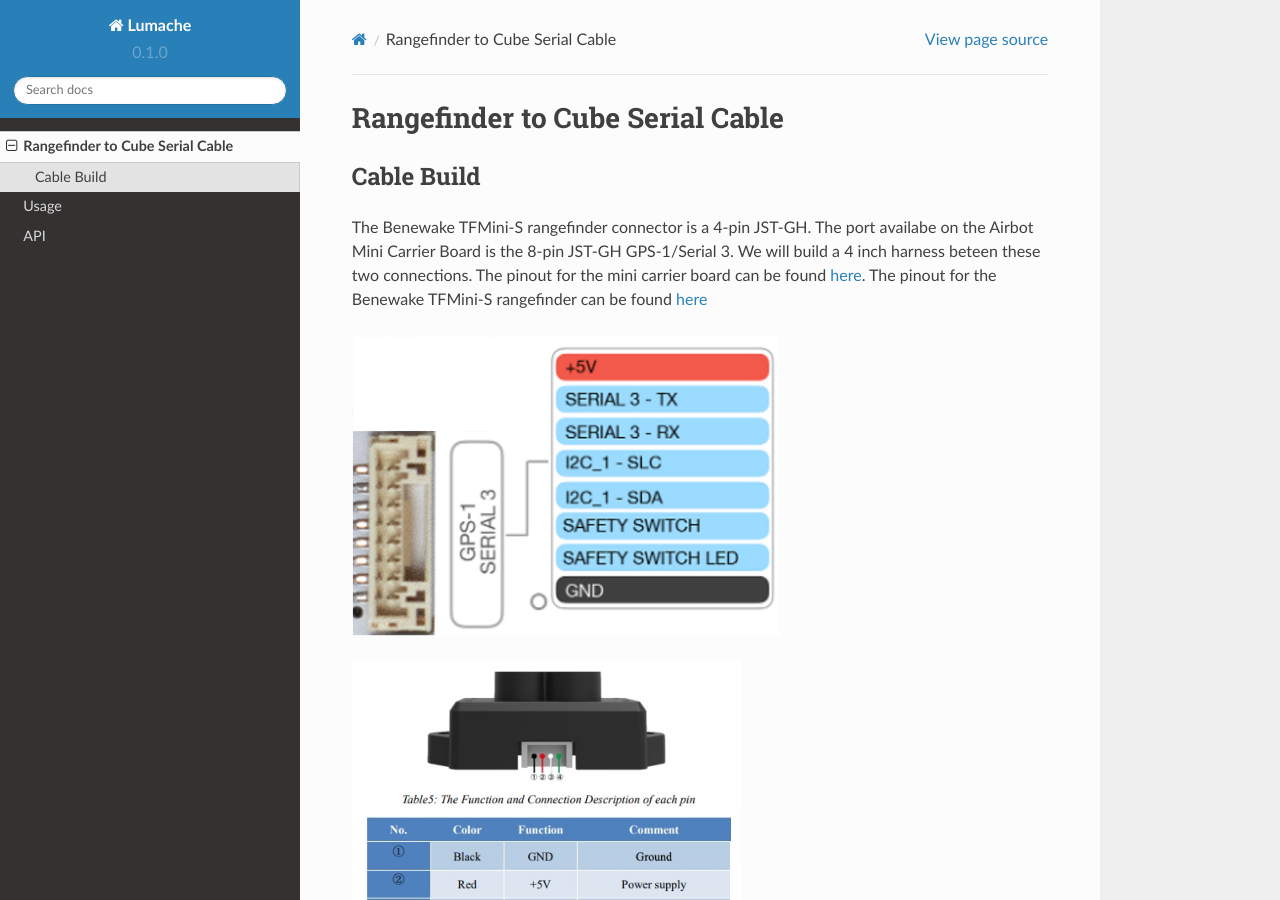
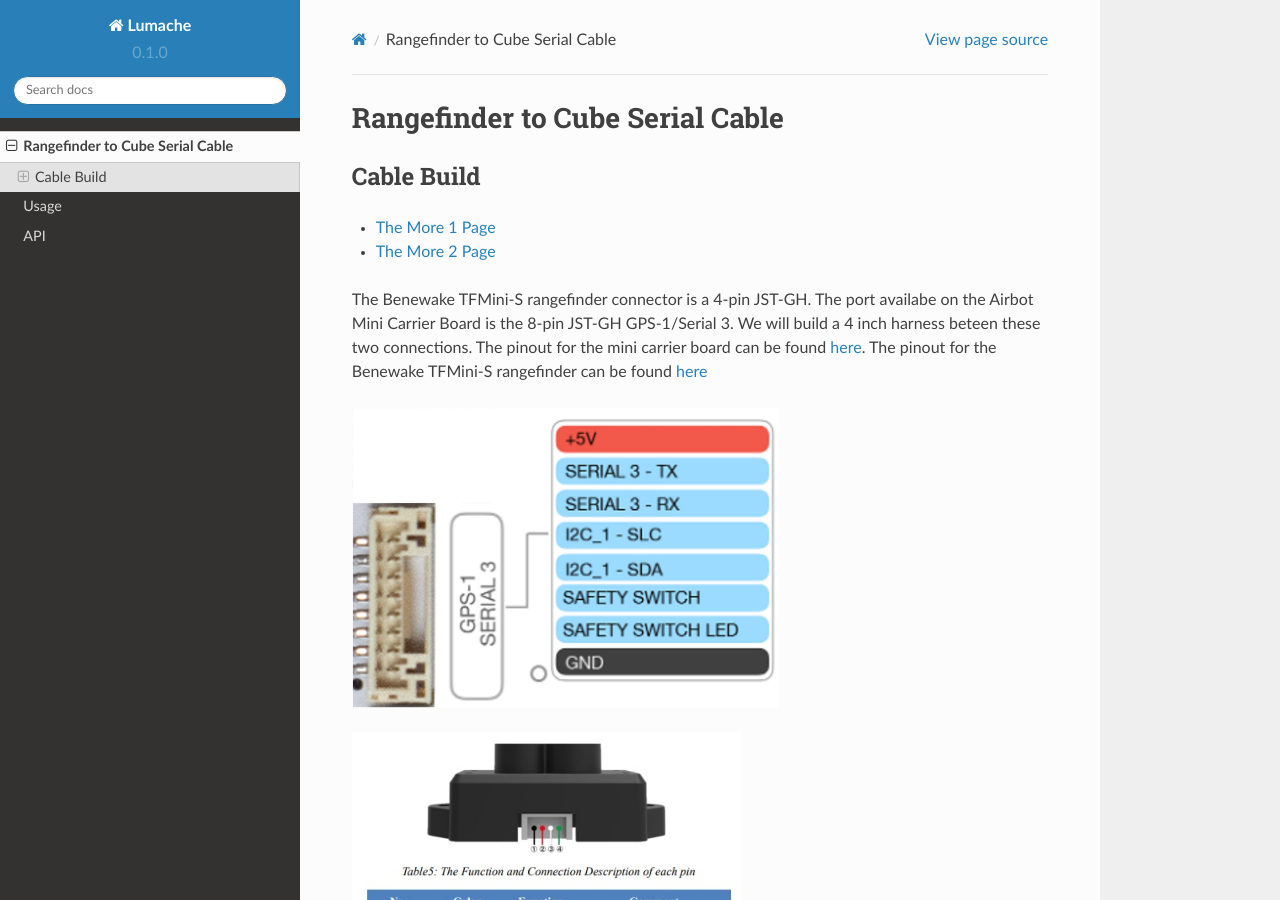
Before and after one commit to dynamic-and-active-systems-lab/uavrt_docs, a Sphinx documentation site: the page built from docs/source/rangefinder_int.rst, in a window 1280 px wide and 900 px high. Built offline with Sphinx 7.4.7 and the Read the Docs theme 2.0.0, drawn with Linux system fonts in a browser that asks for light colours.

Commit message:
testing extra levels

```diff
--- /dev/null
+++ b/docs/source/more1.rst
@@ -0,0 +1,6 @@
+The More 1 Page
+===============
+
+.. _more1:
+
+This page is currently empty for testing
--- /dev/null
+++ b/docs/source/more2.rst
@@ -0,0 +1,6 @@
+The More 2 Page
+===============
+
+.. _more2:
+
+This page is currently empty for testing
--- a/docs/source/rangefinder_int.rst
+++ b/docs/source/rangefinder_int.rst
@@ -5,6 +5,11 @@ Rangefinder to Cube Serial Cable
 
 Cable Build
 ------------
+
+.. toctree::
+
+   more1
+   more2
 
 The Benewake TFMini-S rangefinder connector is a 4-pin JST-GH. The port availabe on the Airbot Mini Carrier Board is the 8-pin JST-GH GPS-1/Serial 3. We will build a 4 inch harness beteen these two connections. The pinout for the mini carrier board can be found `here <https://docs.cubepilot.org/user-guides/carrier-boards/airbot-mini-carrier-board/airbot-mini-carrier-board-set-user-guide#rc-signal-and-power-selection>`__. The pinout for the Benewake TFMini-S rangefinder can be found `here <https://cdn.sparkfun.com/assets/8/a/f/a/c/16977-TFMini-S_-_Micro_LiDAR_Module-Product_Manual.pdf>`__
 
```
